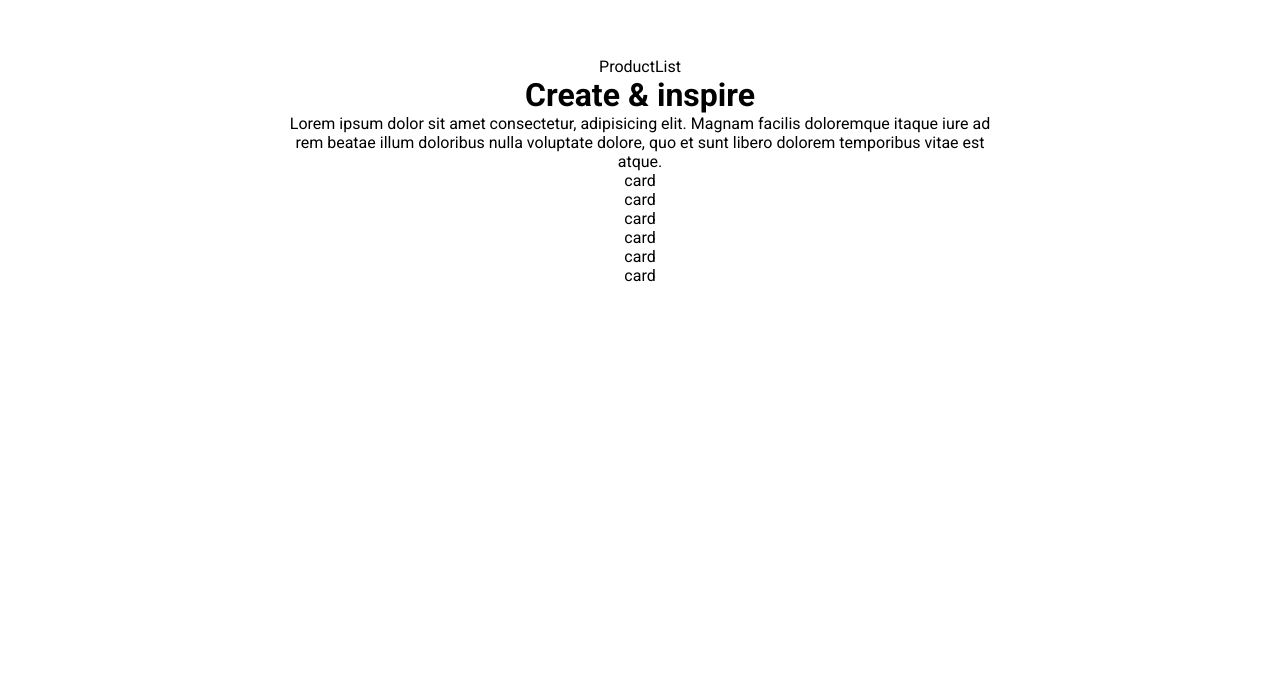
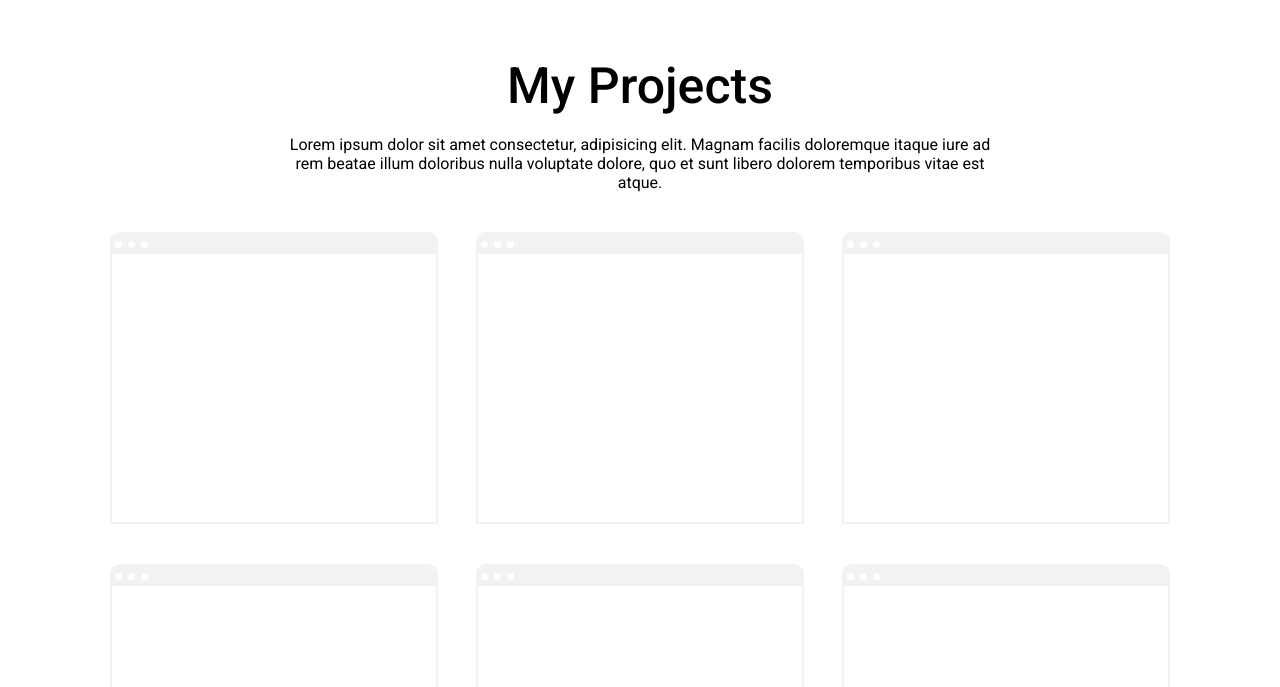
Before and after one commit to Elifnull/Personal_Profile, a React (Create React App) app in the folder Website/basic/: page / in a window 1280 px wide. Shown: the part 1593-2280 px from the top of the page. Built offline with nearby package versions, Linux system fonts and the light colour scheme.

Commit message:
added css imporvements

```diff
--- a/Website/basic/src/components/Product/Product.css
+++ b/Website/basic/src/components/Product/Product.css
@@ -0,0 +1,23 @@
+.product{
+    width: 30%;
+    height: 36vh;
+    margin: 20px 10px;
+    border: 2px solid #F3F2F2;
+    border-radius: 10px 10px 0px 0px;
+    overflow: hidden;
+}
+
+.product-browser {
+    height: 20px;
+    background-color: #F3F2F2;
+    display: flex;
+    align-items: center;
+}
+
+.browserCircle {
+    width: 7px;
+    height: 7px;
+    background-color: white;
+    margin: 3px;
+    border-radius: 70%;
+}
--- a/Website/basic/src/components/Product/Product.jsx
+++ b/Website/basic/src/components/Product/Product.jsx
@@ -3,8 +3,12 @@ import "./Product.css"
 
 const Product = () => {
     return (
-        <div>
-            card
+        <div className='product'>
+            <div className='product-browser'>
+                <div className='browserCircle'></div>
+                <div className='browserCircle'></div>
+                <div className='browserCircle'></div>
+            </div>
         </div>
     )
 }
--- a/Website/basic/src/components/ProductList/ProductList.css
+++ b/Website/basic/src/components/ProductList/ProductList.css
@@ -10,3 +10,20 @@
 .productListText {
     width: 65%;
 }
+
+.productListTitle{
+    font-size: 50px;
+    font-weight: 500;
+}
+
+.productListDesc {
+    margin: 20px 0px;
+
+}
+
+.productList-List {
+    display: flex;
+    width: 100%;
+    flex-wrap: wrap;
+    justify-content: space-between;
+}
--- a/Website/basic/src/components/ProductList/ProductList.jsx
+++ b/Website/basic/src/components/ProductList/ProductList.jsx
@@ -4,9 +4,9 @@ import Product from "../Product/Product"
 
 const ProductList = () => {
     return (
-        <div className='ProductList'>ProductList
+        <div className='ProductList'>
             <div className="productListText">
-                <h1 className='productListTitle'>Create & inspire</h1>
+                <h1 className='productListTitle'>My Projects</h1>
                 <p className='productListDesc'>
                     Lorem ipsum dolor sit amet consectetur, adipisicing elit.
                     Magnam facilis doloremque itaque iure ad rem beatae illum doloribus
```
